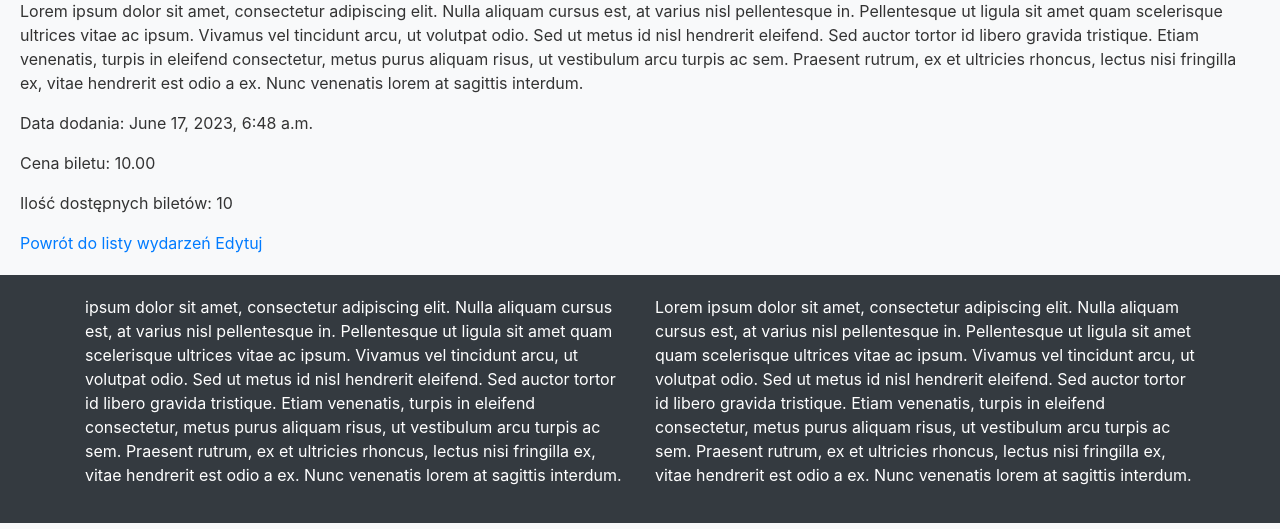
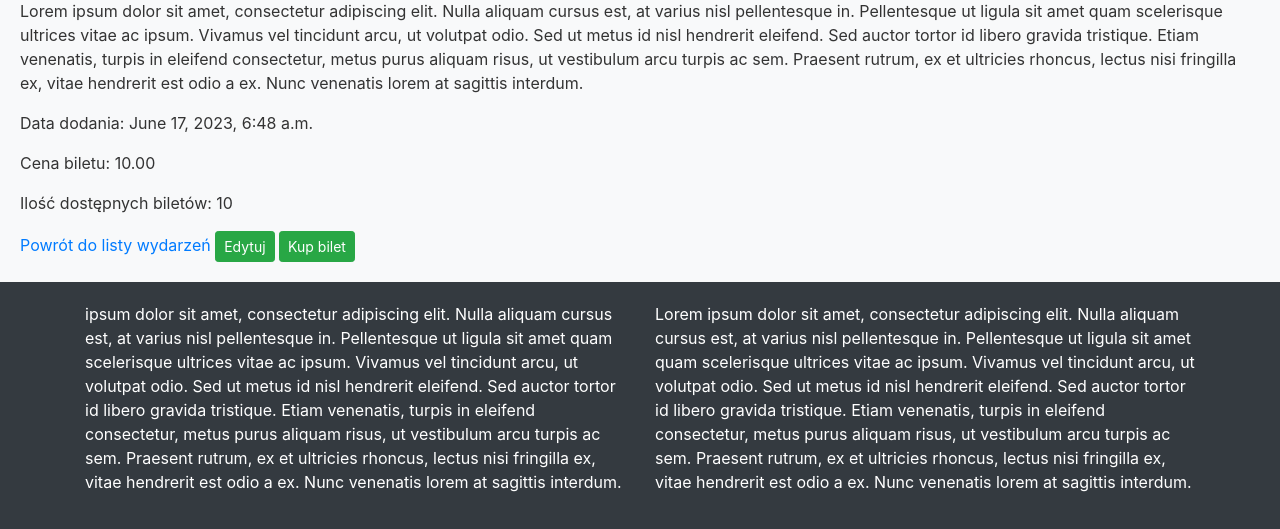
Before and after one commit to KBorzy/CMS-portal-eventowy, a Django app: page /event/1/ in a window 1280 px wide. Shown: the part 133-662 px from the top of the page. Run offline with Django 4.2, Linux system fonts and the light colour scheme; a user stored in the database is signed in; data comes from the database, SQL or seed files in the repository; some libraries are stand-ins or nearby versions.

Commit message:
add buy ticket button in event detail page

```diff
--- a/cms/templates/events/event_details.html
+++ b/cms/templates/events/event_details.html
@@ -11,6 +11,7 @@
     <a href="{% url 'cms:index' %}">Powrót do listy wydarzeń</a>
 
     {% if user.is_authenticated and event.author == user %}
-        <a href="{% url 'cms:edit_event' event.id %}">Edytuj</a>
+        <a href="{% url 'cms:edit_event' event.id %}" class="btn btn-success btn-sm">Edytuj</a>
+        <a href="{% url 'cms:buy_tickets' event.id %}" class="btn btn-success btn-sm">Kup bilet</a>
     {% endif %}
 {% endblock %}
```
